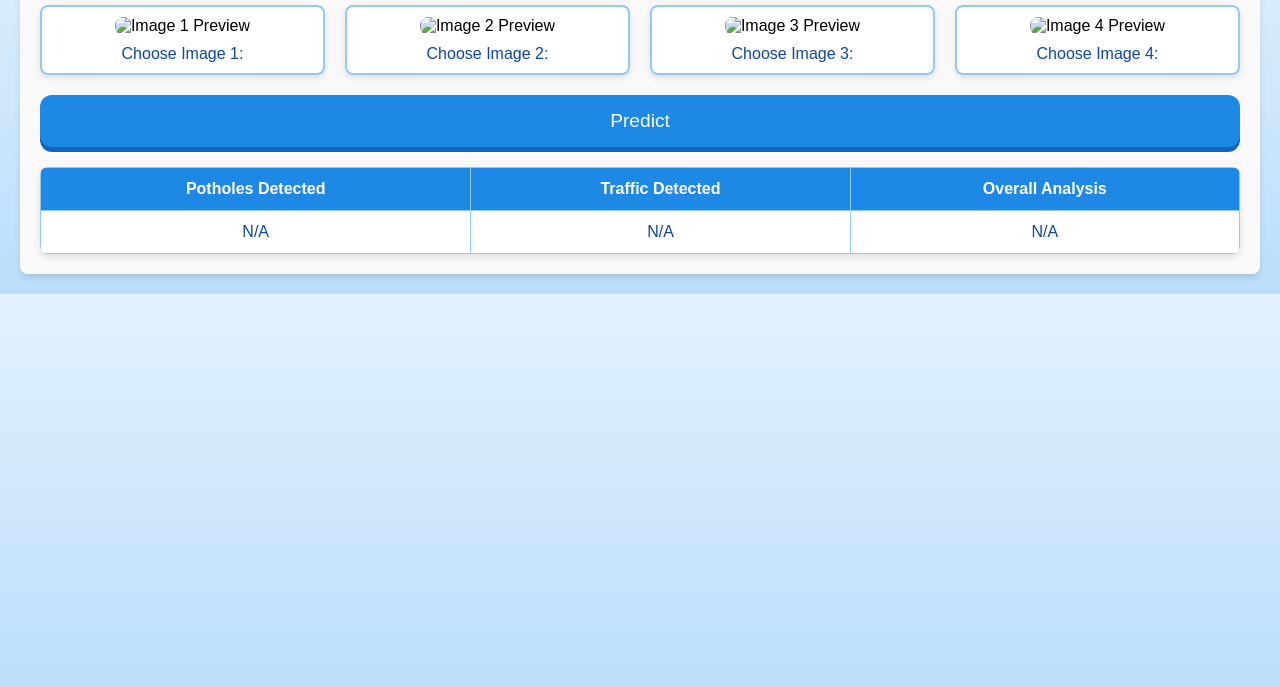
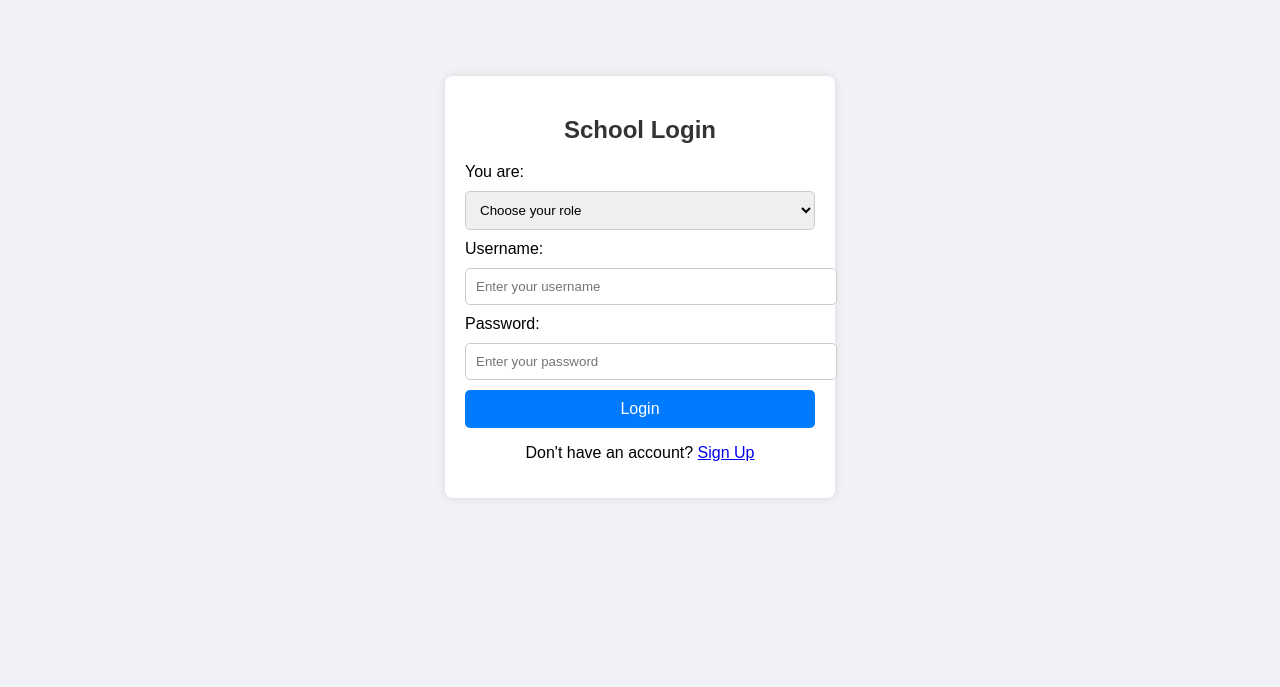
Before and after one commit to aayu2003/portfolio, a plain HTML site: page index.html in a window 1280 px wide. Shown: the part 113-800 px from the top of the page. Drawn offline with Linux system fonts and the light colour scheme.

Commit message:
Update index.html

```diff
--- a/index.html
+++ b/index.html
@@ -3,205 +3,77 @@
 <head>
     <meta charset="UTF-8">
     <meta name="viewport" content="width=device-width, initial-scale=1.0">
-    <title>Image Grid Selection with Analysis</title>
+    <title>School Login Page</title>
     <style>
         body {
             font-family: Arial, sans-serif;
+            background-color: #f0f2f5;
             margin: 0;
-            padding: 0;
-            background: linear-gradient(to bottom, #e3f2fd, #bbdefb);
+            display: flex;
+            justify-content: center;
+            align-items: center;
+            height: 100vh;
         }
-
         .container {
-            max-width: 1200px;
-            margin: 20px auto;
+            background-color: #ffffff;
             padding: 20px;
-            background-color: #f9f9f9;
             border-radius: 8px;
-            box-shadow: 0 4px 6px rgba(0, 0, 0, 0.1);
+            box-shadow: 0 0 10px rgba(0, 0, 0, 0.1);
+            width: 350px;
         }
-
-        h1 {
+        .container h2 {
             text-align: center;
-            color: #1565c0;
-            margin-bottom: 20px;
+            color: #333;
         }
-
-        .image-grid {
-            display: grid;
-            grid-template-columns: repeat(auto-fit, minmax(200px, 1fr));
-            gap: 20px;
+        input, select {
+            width: 100%;
+            padding: 10px;
+            margin: 10px 0;
+            border: 1px solid #ccc;
+            border-radius: 5px;
         }
-
-        .image-container {
-            position: relative;
-            border: 2px solid #90caf9;
-            border-radius: 8px;
+        button {
+            width: 100%;
             padding: 10px;
-            text-align: center;
-            background-color: #ffffff;
-            box-shadow: 0 3px 6px rgba(0, 0, 0, 0.1);
-        }
-
-        .image-container img {
-            max-width: 100%;
-            height: auto;
-            border-radius: 8px;
-        }
-
-        .image-container label {
-            display: block;
-            margin-top: 10px;
-            font-size: 1em;
-            color: #0d47a1;
-        }
-
-        .image-container input {
-            display: none;
-        }
-
-        #predict-button {
-            display: block;
-            width: 100%;
-            padding: 15px;
-            margin: 20px 0;
-            font-size: 1.2em;
-            background-color: #1e88e5;
+            background-color: #007BFF;
             color: #fff;
             border: none;
-            border-radius: 12px;
+            border-radius: 5px;
             cursor: pointer;
-            box-shadow: 0 5px #1565c0;
-            transition: background-color 0.3s, transform 0.2s;
+            font-size: 16px;
         }
-
-        #predict-button:hover {
-            background-color: #1565c0;
-            transform: translateY(-2px);
+        button:hover {
+            background-color: #0056b3;
         }
-
-        table {
-            width: 100%;
-            border-collapse: collapse;
-            margin-top: 20px;
-            background-color: #ffffff;
-            box-shadow: 0 3px 6px rgba(0, 0, 0, 0.1);
-            border-radius: 8px;
-            overflow: hidden;
-        }
-
-        table th, table td {
-            border: 1px solid #90caf9;
-            padding: 12px;
+        .signup-link {
             text-align: center;
-        }
-
-        table th {
-            background-color: #1e88e5;
-            color: #fff;
-        }
-
-        table td {
-            color: #0d47a1;
-        }
-
-        #prediction-result {
-            text-align: center;
-            font-size: 1.2em;
-            color: #0d47a1;
-            margin-top: 20px;
+            margin-top: 15px;
         }
     </style>
 </head>
 <body>
     <div class="container">
-        <h1>Upload Images for Analysis</h1>
-        <form id="prediction-form" enctype="multipart/form-data">
-            <div class="image-grid">
-                <div class="image-container">
-                    <img id="preview1" src="placeholder.png" alt="Image 1 Preview">
-                    <label for="image1">Choose Image 1:</label>
-                    <input type="file" id="image1" name="image1" accept="image/*" onchange="previewImage(event, 'preview1')">
-                </div>
-                <div class="image-container">
-                    <img id="preview2" src="placeholder.png" alt="Image 2 Preview">
-                    <label for="image2">Choose Image 2:</label>
-                    <input type="file" id="image2" name="image2" accept="image/*" onchange="previewImage(event, 'preview2')">
-                </div>
-                <div class="image-container">
-                    <img id="preview3" src="placeholder.png" alt="Image 3 Preview">
-                    <label for="image3">Choose Image 3:</label>
-                    <input type="file" id="image3" name="image3" accept="image/*" onchange="previewImage(event, 'preview3')">
-                </div>
-                <div class="image-container">
-                    <img id="preview4" src="placeholder.png" alt="Image 4 Preview">
-                    <label for="image4">Choose Image 4:</label>
-                    <input type="file" id="image4" name="image4" accept="image/*" onchange="previewImage(event, 'preview4')">
-                </div>
-            </div>
-            <button type="button" id="predict-button">Predict</button>
+        <h2>School Login</h2>
+        <form>
+            <label for="role">You are:</label>
+            <select id="role" name="role" required>
+                <option value="" disabled selected>Choose your role</option>
+                <option value="principal">Principal</option>
+                <option value="teacher">Teacher</option>
+                <option value="student">Student</option>
+            </select>
+
+            <label for="username">Username:</label>
+            <input type="text" id="username" name="username" placeholder="Enter your username" required>
+
+            <label for="password">Password:</label>
+            <input type="password" id="password" name="password" placeholder="Enter your password" required>
+
+            <button type="submit">Login</button>
         </form>
-        <div id="prediction-result"></div>
-        <table>
-            <thead>
-                <tr>
-                    <th>Potholes Detected</th>
-                    <th>Traffic Detected</th>
-                    <th>Overall Analysis</th>
-                </tr>
-            </thead>
-            <tbody>
-                <tr>
-                    <td id="potholes-result">N/A</td>
-                    <td id="traffic-result">N/A</td>
-                    <td id="analysis-result">N/A</td>
-                </tr>
-            </tbody>
-        </table>
+        <div class="signup-link">
+            <p>Don't have an account? <a href="signup.html">Sign Up</a></p>
+        </div>
     </div>
-    <div id="loading-popup" style="display:none; position:fixed; top:50%; left:50%; transform: translate(-50%, -50%); padding: 20px; background: #fff; border: 1px solid #ccc; box-shadow: 0 2px 10px rgba(0, 0, 0, 0.2);">
-        Loading...
-    </div>
-
-    <script>
-        function previewImage(event, previewId) {
-            const input = event.target;
-            const reader = new FileReader();
-            reader.onload = function () {
-                const preview = document.getElementById(previewId);
-                preview.src = reader.result;
-            };
-            reader.readAsDataURL(input.files[0]);
-        }
-
-        document.getElementById('predict-button').addEventListener('click', function () {
-            const form = document.getElementById('prediction-form');
-            const formData = new FormData(form);
-
-            fetch('/process_images/', {
-                method: 'POST',
-                body: formData
-            })
-            .then(response => response.json())
-            .then(data => {
-                document.getElementById('potholes-result').innerText = `${data.model1_average_count}%`;
-                document.getElementById('traffic-result').innerText = `${data.model2_average_count}%`;
-                document.getElementById('analysis-result').innerText = `Potholes: ${data.model1_average_count}%, Traffic: ${data.model2_average_count}%`;
-            })
-            .catch(error => {
-                // Show loading popup
-                const loadingPopup = document.getElementById('loading-popup');
-                loadingPopup.style.display = 'block';
-
-                // Hide loading popup after 5 seconds and set fallback values
-                setTimeout(() => {
-                    loadingPopup.style.display = 'none';
-                    document.getElementById('potholes-result').innerText = '43.65%';
-                    document.getElementById('traffic-result').innerText = '74.30';
-                    document.getElementById('analysis-result').innerText = '63.15%';
-                }, 5000);
-            });
-        });
-    </script>
 </body>
 </html>
```
